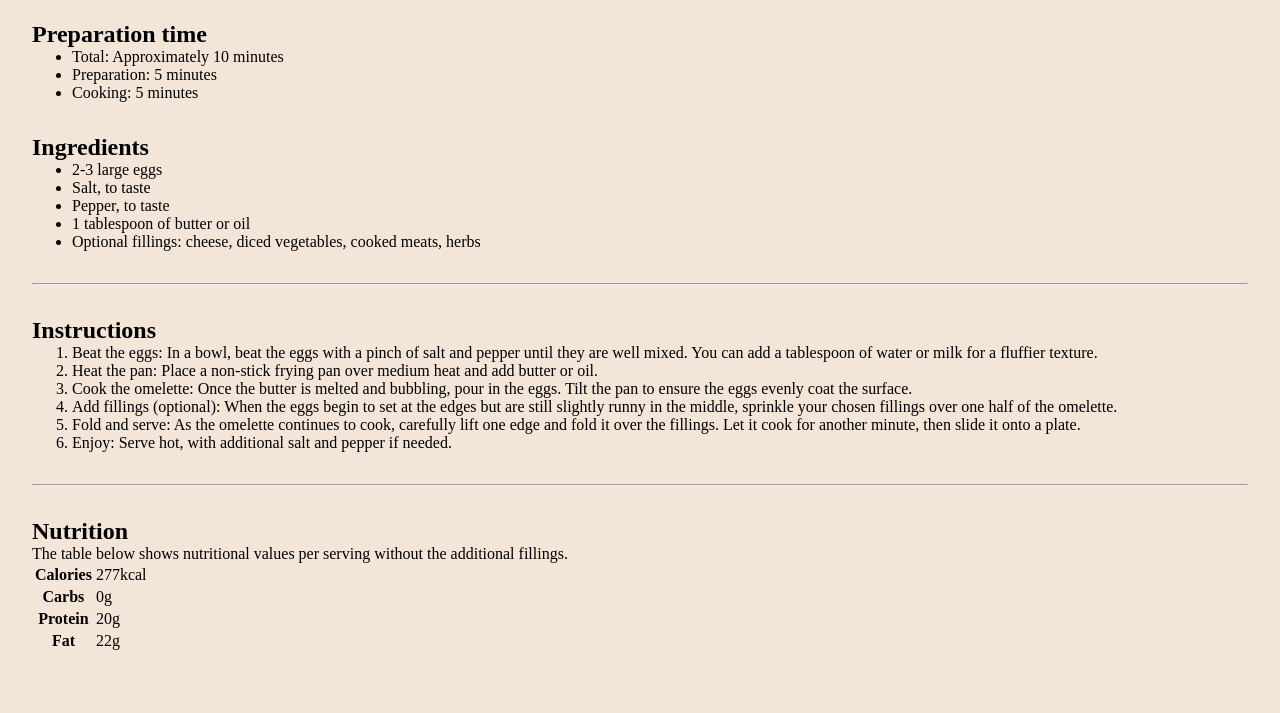
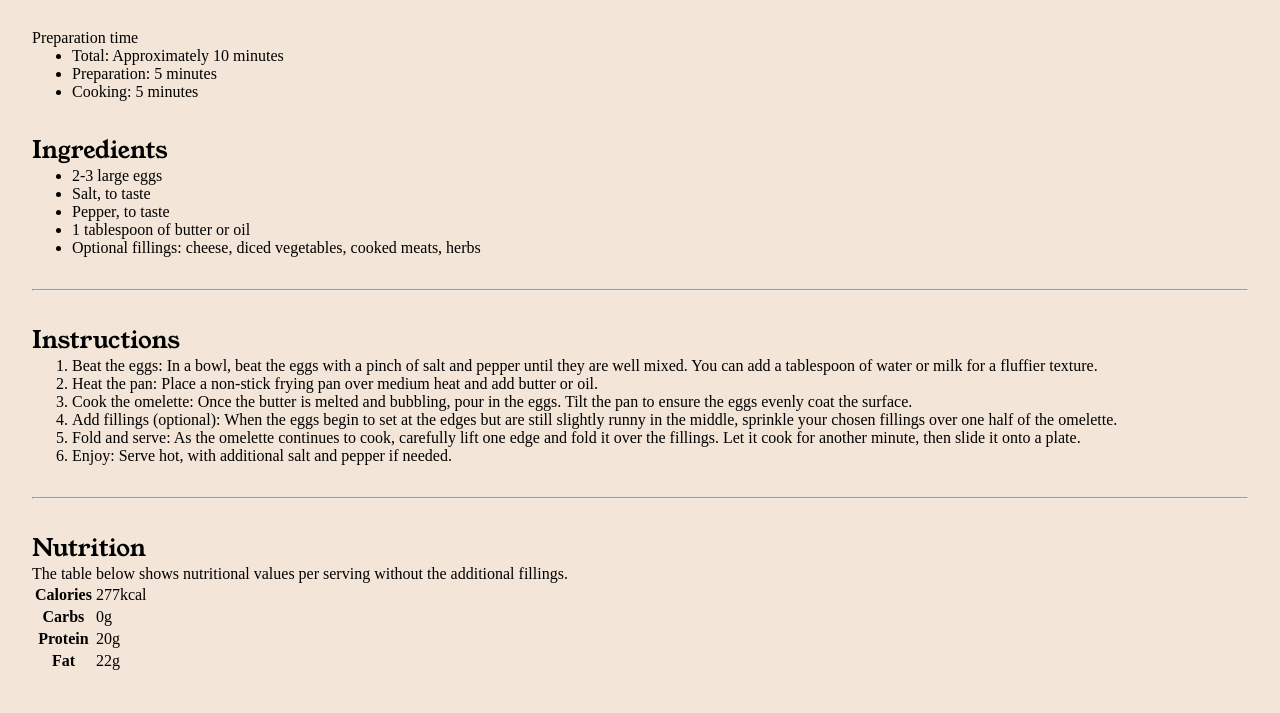
Before and after one commit to rfn16zn/recipe-page, a plain HTML site: page index.html in a window 1280 px wide. Shown: the part 715-1428 px from the top of the page. Drawn offline with Linux system fonts and the light colour scheme.

Commit message:
Set up font faces

```diff
--- a/index.html
+++ b/index.html
@@ -30,7 +30,7 @@
           </p>
         </div>
         <div class="recipe__preparation">
-          <h2 class="preparation__title">Preparation time</h2>
+          <p class="preparation__title">Preparation time</p>
           <ul class="preparation__list">
             <li>Total: Approximately 10 minutes</li>
             <li>Preparation: 5 minutes</li>
--- a/style.css
+++ b/style.css
@@ -8,6 +8,20 @@
 
 html {
   font-size: 16px;
+}
+
+@font-face {
+  font-family: 'Young Serif';
+  src: url('assets/fonts/young-serif/YoungSerif.woff2') format('woff2-variations');
+  font-weight: 100 1000;
+  font-display: swap;
+}
+
+@font-face {
+  font-family: 'Outfit';
+  src: url('assets/fonts/outfit/Outfit.woff2') format('woff2-variations');
+  font-weight: 100 1000;
+  font-display: swap;
 }
 
 :root {
@@ -42,7 +56,6 @@ body {
 /* .recipe {
   display: flex;
   flex-direction: column;
-  gap: var(--space-400);
 } */
 
 .intro__img {
@@ -58,6 +71,10 @@ body {
   gap: var(--space-400);
 }
 
+h1, h2 {
+  font-family: "Young Serif";
+}
+
 .intro__title {
   margin-bottom: var(--space-300);
 }
```
Also changed, not shown: assets/fonts/outfit/Outfit-VariableFont_wght.ttf (deleted), assets/fonts/outfit/Outfit.woff2 (added), assets/fonts/young-serif/YoungSerif-Regular.ttf (deleted), assets/fonts/young-serif/YoungSerif.woff2 (added).
